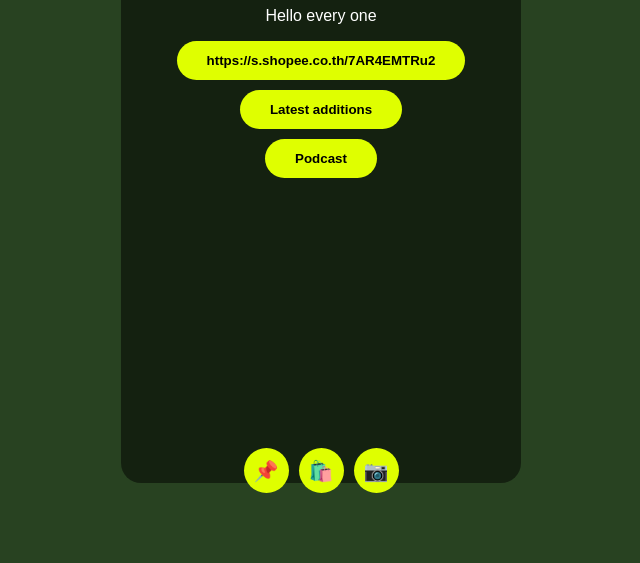
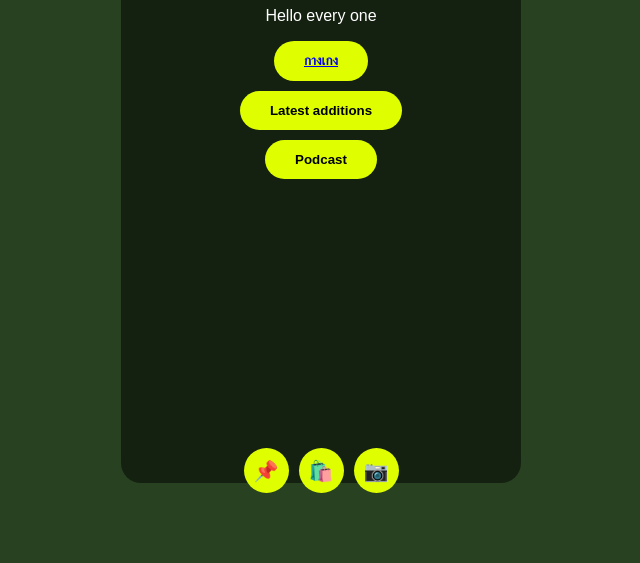
Before and after one commit to PornkarnchaiSeethon/PornkarnchaiSeethon.github.io, a plain HTML site: page index.html in a window 1280 px wide. Shown: the part 237-800 px from the top of the page, without its empty margins (319-959 px from the left). Drawn offline with Linux system fonts and the light colour scheme.

Commit message:
Update index.html

```diff
--- a/index.html
+++ b/index.html
@@ -13,7 +13,7 @@
       <h1>PamRak</h1>
       <p>Hello every one</p>
 
-      <button class="menu-button"><a>https://s.shopee.co.th/7AR4EMTRu2</a></button>
+      <button class="menu-button"><a href="https://s.shopee.co.th/7AR4EMTRu2">กางเกง</a></button>
       <button class="menu-button">Latest additions</button>
       <button class="menu-button">Podcast</button>
     </div>
```
